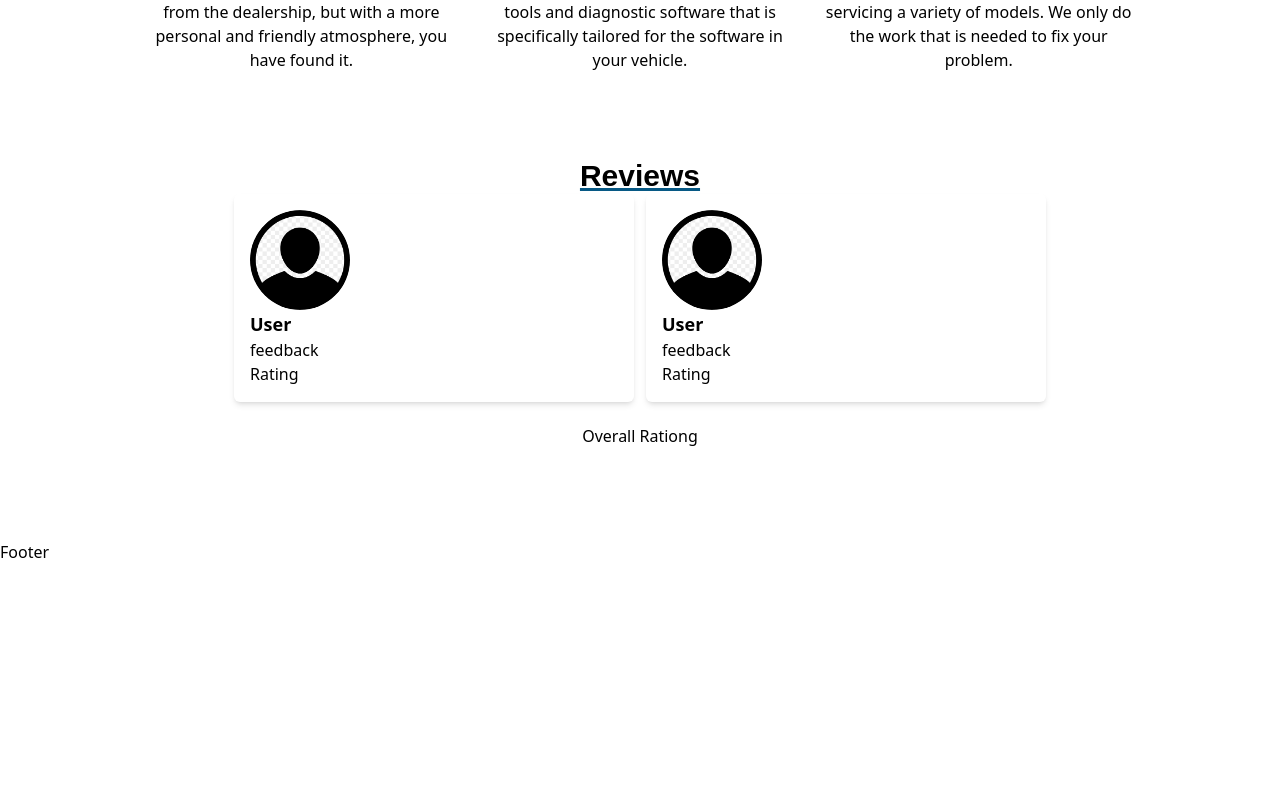
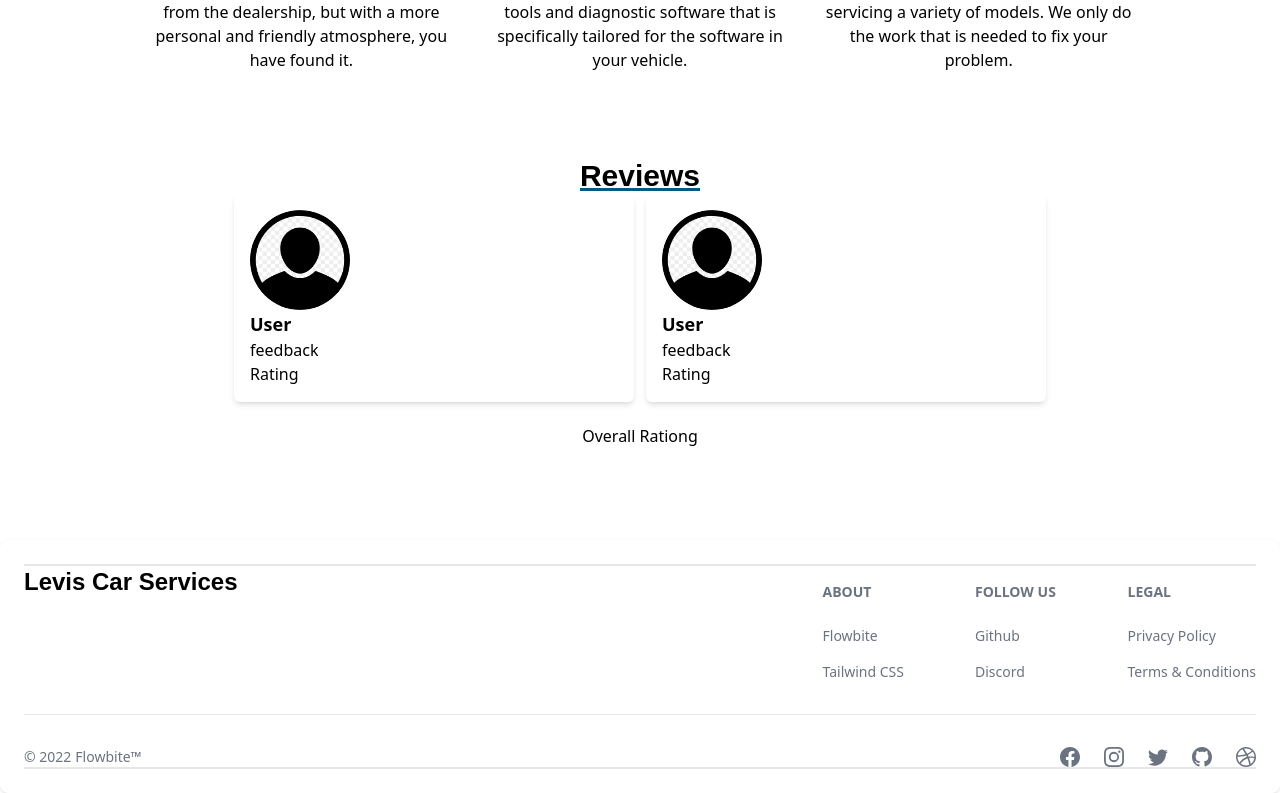
Before and after one commit to noman5945/Car-service-frontend, a React (Vite) app: page / in a window 1280 px wide. Shown: the part 1869-2662 px from the top of the page. Before the commit the page ends 2433 px from the top, so only its background shows below. Built offline with nearby package versions, Linux system fonts and the light colour scheme; a web font is replaced by a local one.

Commit message:
[DONE]Footer Added.

```diff
--- /dev/null
+++ b/src/components/CustomFooter.tsx
@@ -0,0 +1,56 @@
+import { Footer } from "flowbite-react";
+import {
+  BsDribbble,
+  BsFacebook,
+  BsGithub,
+  BsInstagram,
+  BsTwitter,
+} from "react-icons/bs";
+
+export const CustomFooter = () => {
+  return (
+    <Footer container>
+      <div className="w-full border-y-2 ">
+        <div className="grid w-full justify-between sm:flex sm:justify-between md:flex md:grid-cols-1">
+          <div className=" font-bebas text-2xl font-bold">
+            Levis Car Services
+          </div>
+          <div className="grid grid-cols-2 gap-8 sm:mt-4 sm:grid-cols-3 sm:gap-6">
+            <div>
+              <Footer.Title title="about" />
+              <Footer.LinkGroup col>
+                <Footer.Link href="#">Flowbite</Footer.Link>
+                <Footer.Link href="#">Tailwind CSS</Footer.Link>
+              </Footer.LinkGroup>
+            </div>
+            <div>
+              <Footer.Title title="Follow us" />
+              <Footer.LinkGroup col>
+                <Footer.Link href="#">Github</Footer.Link>
+                <Footer.Link href="#">Discord</Footer.Link>
+              </Footer.LinkGroup>
+            </div>
+            <div>
+              <Footer.Title title="Legal" />
+              <Footer.LinkGroup col>
+                <Footer.Link href="#">Privacy Policy</Footer.Link>
+                <Footer.Link href="#">Terms &amp; Conditions</Footer.Link>
+              </Footer.LinkGroup>
+            </div>
+          </div>
+        </div>
+        <Footer.Divider />
+        <div className="w-full sm:flex sm:items-center sm:justify-between">
+          <Footer.Copyright href="#" by="Flowbite™" year={2022} />
+          <div className="mt-4 flex space-x-6 sm:mt-0 sm:justify-center">
+            <Footer.Icon href="#" icon={BsFacebook} />
+            <Footer.Icon href="#" icon={BsInstagram} />
+            <Footer.Icon href="#" icon={BsTwitter} />
+            <Footer.Icon href="#" icon={BsGithub} />
+            <Footer.Icon href="#" icon={BsDribbble} />
+          </div>
+        </div>
+      </div>
+    </Footer>
+  );
+};
--- a/src/components/Footer.tsx
+++ /dev/null
@@ -1,3 +0,0 @@
-export const Footer = () => {
-  return <div>Footer</div>;
-};
--- a/src/layouts/Main.tsx
+++ b/src/layouts/Main.tsx
@@ -1,13 +1,13 @@
+import { CustomFooter } from "../components/CustomFooter";
 import { NavBar } from "../components/NavBar";
 import { Outlet } from "react-router-dom";
-import { Footer } from "../components/Footer";
 
 export const Main = () => {
   return (
     <div className=" mx-auto">
       <NavBar></NavBar>
       <Outlet />
-      <Footer></Footer>
+      <CustomFooter></CustomFooter>
     </div>
   );
 };
```
